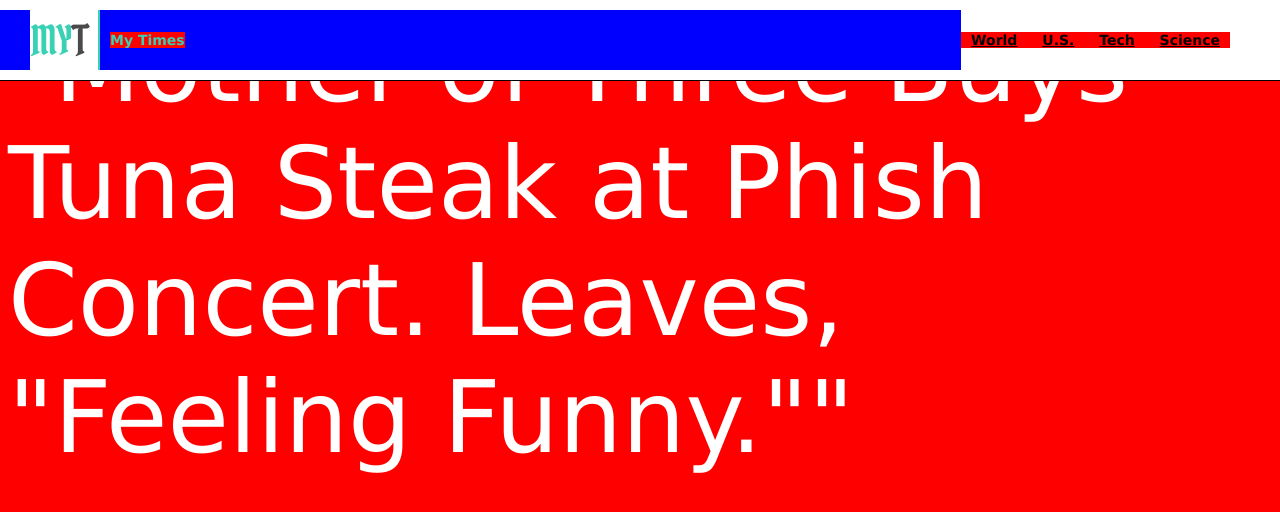
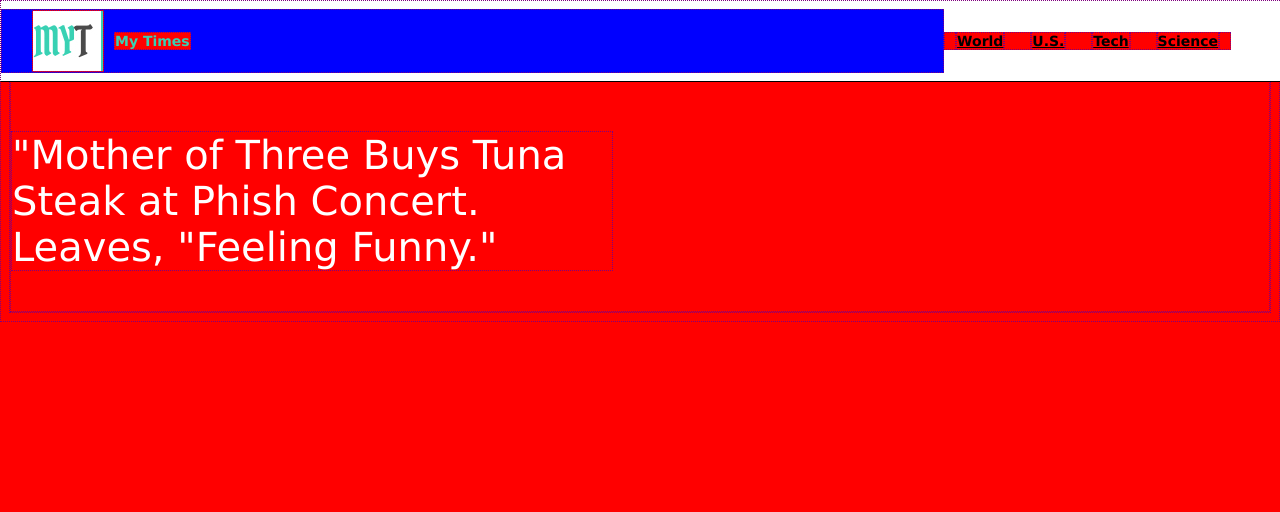
Before and after one commit to Bruce53005/MyTimes, a plain HTML site: page index.html in a window 1280 px wide. Drawn offline with Linux system fonts and the light colour scheme.

Commit message:
started with first paragraph position

```diff
--- a/index.html
+++ b/index.html
@@ -21,7 +21,7 @@
       </nav>
     </header>
       <div class="image-mother">
-        <span>"Mother of Three Buys Tuna Steak at Phish Concert. Leaves, "Feeling Funny.""</span>
+        <p>"Mother of Three Buys Tuna Steak at Phish Concert. Leaves, "Feeling Funny."</p>
       </div>
   </body>
 </html>
--- a/resources/css/style.css
+++ b/resources/css/style.css
@@ -2,6 +2,7 @@
 * {
   font-family: Verdana, Arial, sans-serif;
   background-color: red; /*development only*/
+  border: 1px dotted purple; /*design aid only*/
 }
 /* Header style*/
 .logo{
@@ -21,13 +22,11 @@ header{
   /*z-index: 1;*/
   width: 100%;
   height: 80px;
-  border-bottom: 1px solid rgb(0, 0, 0);
+  border-bottom: 1px solid black;
   background-color: white;
   font-family: Verdana;
   font-size: 14px;
   font-weight: bold;
-}
-header div{
 
 }
 header img{
@@ -46,8 +45,11 @@ nav{
 nav a{
   color: black;
 }
-.image-mother span{
+.image-mother p{
+  margin-top: 120px;
+  width: 600px;
+
   font: Georgia, Arial, sans-serif;
   color: white;
-  font-size: 100px;
+  font-size: 40px;
 }
```
